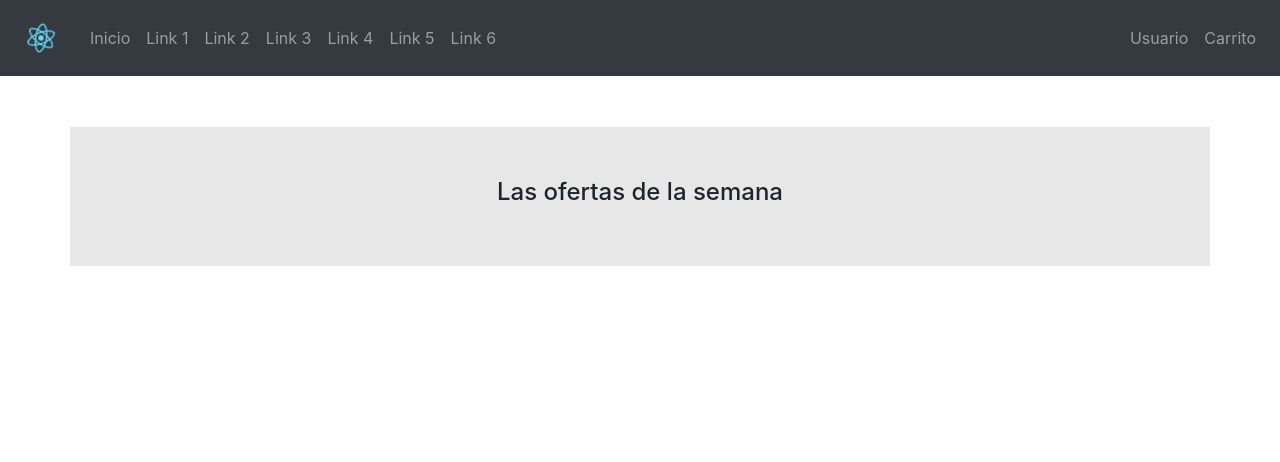
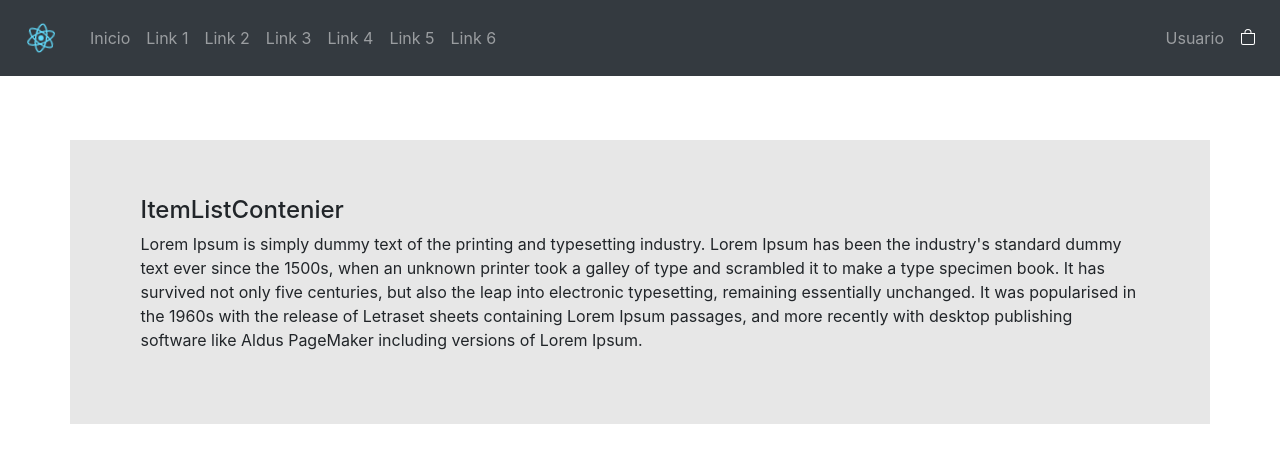
Before and after one commit to gungla/React-Ecommerce, a React (Create React App) app: page / in a window 1280 px wide. Shown: the top 462 px of the page. Built offline with nearby package versions, Linux system fonts and the light colour scheme.

Commit message:
Icono y Item

```diff
--- a/package.json
+++ b/package.json
@@ -10,6 +10,7 @@
     "react": "^17.0.2",
     "react-bootstrap": "^1.6.1",
     "react-dom": "^17.0.2",
+    "react-icons": "^4.2.0",
     "react-router-dom": "^5.2.0",
     "react-scripts": "4.0.3",
     "web-vitals": "^1.1.2"
--- a/src/App.css
+++ b/src/App.css
@@ -1,5 +1,11 @@
 .App-logo {
   height: 50px;
+  pointer-events: none;
+}
+
+.iconoCart{
+  color: #fff;
+  margin-top: -5px;;
   pointer-events: none;
 }
 
@@ -35,8 +41,15 @@
 
 .container{
   background: #e7e7e7;
-  margin-top: 4%;
-  padding: 4%;
-  text-align: center;
-  font-weight: 700;
+  margin-top: 5%;
 }
+
+h4{
+  margin: 5%;
+  padding-top: 5%;
+}
+
+p{
+  margin: 5%;
+  padding-bottom: 5%;
+}
--- a/src/App.js
+++ b/src/App.js
@@ -1,18 +1,13 @@
 import './App.css';
 import NavBar from './components/NavBar';
 import '../node_modules/bootstrap/dist/css/bootstrap.min.css';
+import ItemListContainer from './components/ItemListContainer';
 
 function App() {
   return (
     <div className="App">
       <NavBar/>
-      <div className="container">
-        <div className="row">
-          <div className="col-lg-12">
-             <h4>Las ofertas de la semana</h4>
-          </div>
-        </div>
-      </div>
+      <ItemListContainer greeting="Soy un Item..."/>
     </div>
   );
 }
--- /dev/null
+++ b/src/components/CartWidget.jsx
@@ -0,0 +1,8 @@
+import { BsBag } from "react-icons/bs";
+import React from 'react'
+
+export default function CartWidget() {
+    return (
+        <BsBag className="iconoCart"/>
+    )
+}
--- /dev/null
+++ b/src/components/ItemListContainer.jsx
@@ -0,0 +1,18 @@
+import React from 'react'
+
+export default function ItemListContainer() {
+    return (
+        <div>
+            <div className="container">
+                <div className="row">
+                    <div className="col-lg-12">
+                        <h4>ItemListContenier</h4>
+                        <p>
+                        Lorem Ipsum is simply dummy text of the printing and typesetting industry. Lorem Ipsum has been the industry's standard dummy text ever since the 1500s, when an unknown printer took a galley of type and scrambled it to make a type specimen book. It has survived not only five centuries, but also the leap into electronic typesetting, remaining essentially unchanged. It was popularised in the 1960s with the release of Letraset sheets containing Lorem Ipsum passages, and more recently with desktop publishing software like Aldus PageMaker including versions of Lorem Ipsum.
+                        </p>
+                    </div>
+                </div>
+            </div>
+        </div>
+    )
+}
--- a/src/components/NavBar.jsx
+++ b/src/components/NavBar.jsx
@@ -2,6 +2,7 @@ import logo from '../../src/logo.svg';
 import React from 'react'
 import Navbar from 'react-bootstrap/Navbar'
 import Nav from 'react-bootstrap/Nav'
+import CartWidget from './CartWidget';
 
 const inicio = () => {
     alert('Sección Inicio')
@@ -49,7 +50,7 @@ function NavBar() {
                     </Nav>
                     <Nav className="nav navbar-nav navbar-right">
                         <Nav.Link onClick={usuario} href="#home">Usuario</Nav.Link>
-                        <Nav.Link onClick={carrito} href="#link">Carrito</Nav.Link>
+                        <Nav.Link onClick={carrito} href="#link"><CartWidget/></Nav.Link>
                     </Nav>
                 </Navbar.Collapse>
             </Navbar>
```
Also changed, not shown: src/components/CartWidgets.jsx (added, +10 -0 lines), 1 other file (tests, documents, lock files or other folders).
